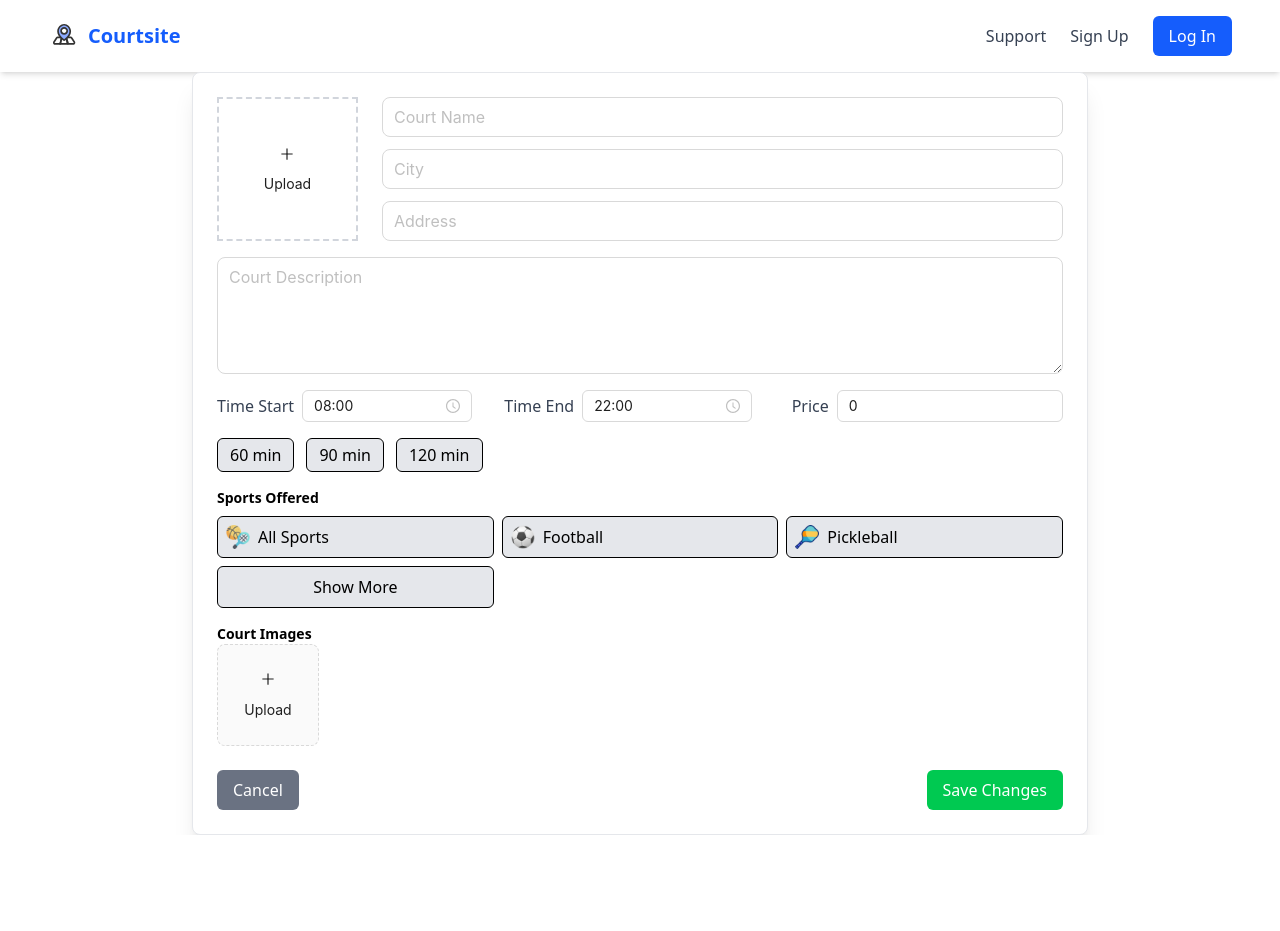
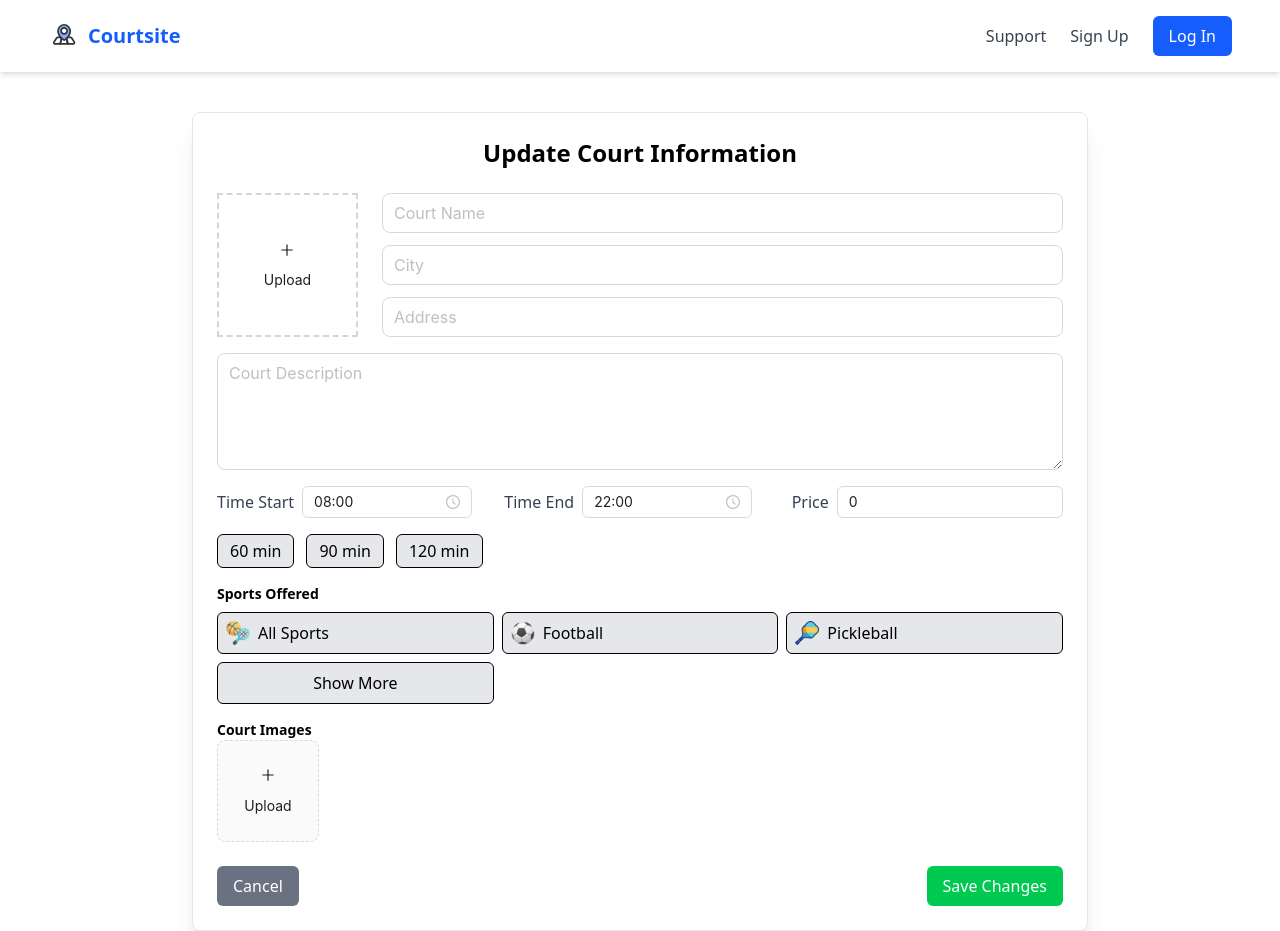
Before and after one commit to SCRMS-FPT/SCRMS_CUSTOMER_FE, a React (Vite) app: page /manage-courts/1 in a window 1280 px wide. Before the commit the page ends 835 px from the top, so only its background shows below. Built offline with nearby package versions, Linux system fonts and the light colour scheme.

Commit message:
scmrs-31 v0.2 Add title

```diff
--- a/src/pages/ManageCourts.jsx
+++ b/src/pages/ManageCourts.jsx
@@ -82,7 +82,10 @@ const ManageCourts = ({ court, onSave, onCancel }) => {
 
 
     return (
+        <div className="mt-10">
+
         <div className="max-w-4xl mx-auto p-6 bg-white shadow-xl rounded-lg border border-gray-200">
+        <h1 className="text-center text-2xl font-semibold mb-6">Update Court Information</h1>
             {/* Image Upload & Court Info */}
             <div className="flex gap-6">
                 {/* Image Upload - Full Height */}
@@ -315,6 +318,7 @@ const ManageCourts = ({ court, onSave, onCancel }) => {
                 src={previewImage}
             />
         </div>
+        </div>
     );
 };
 
```
